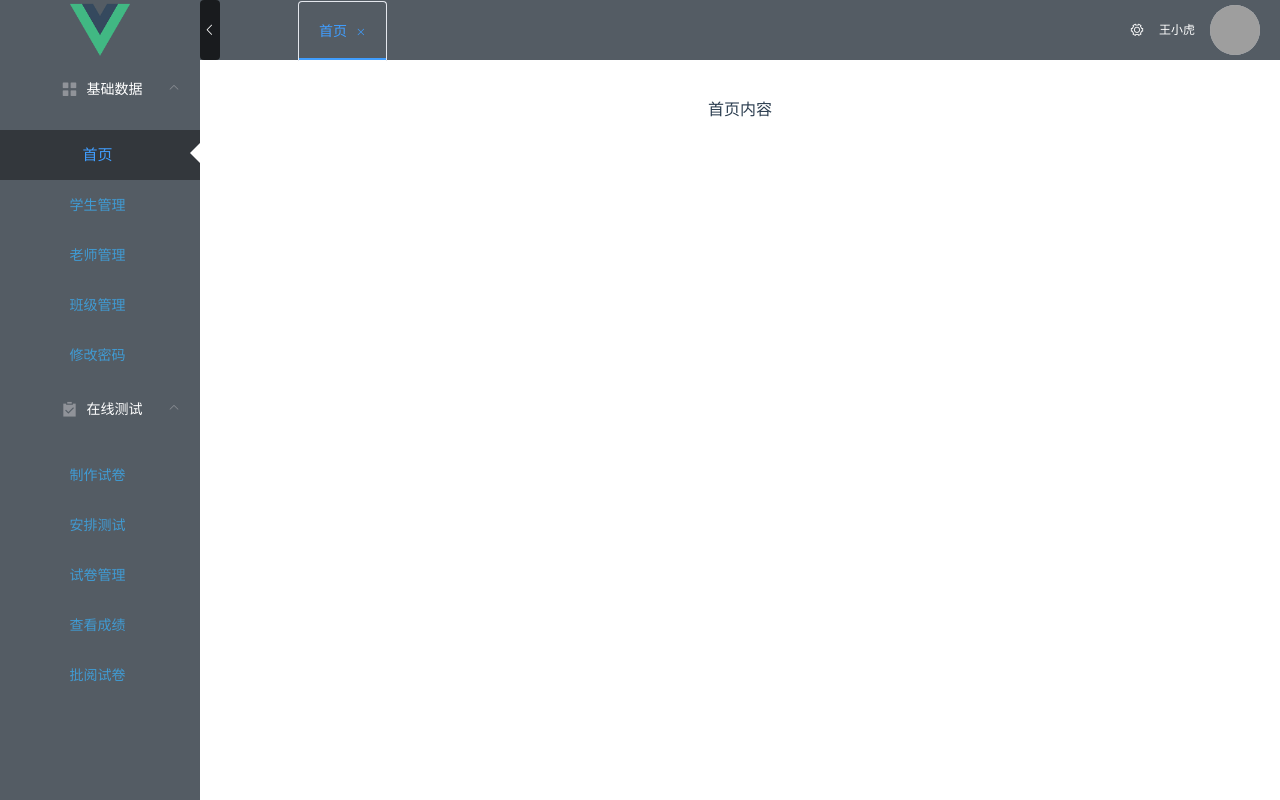
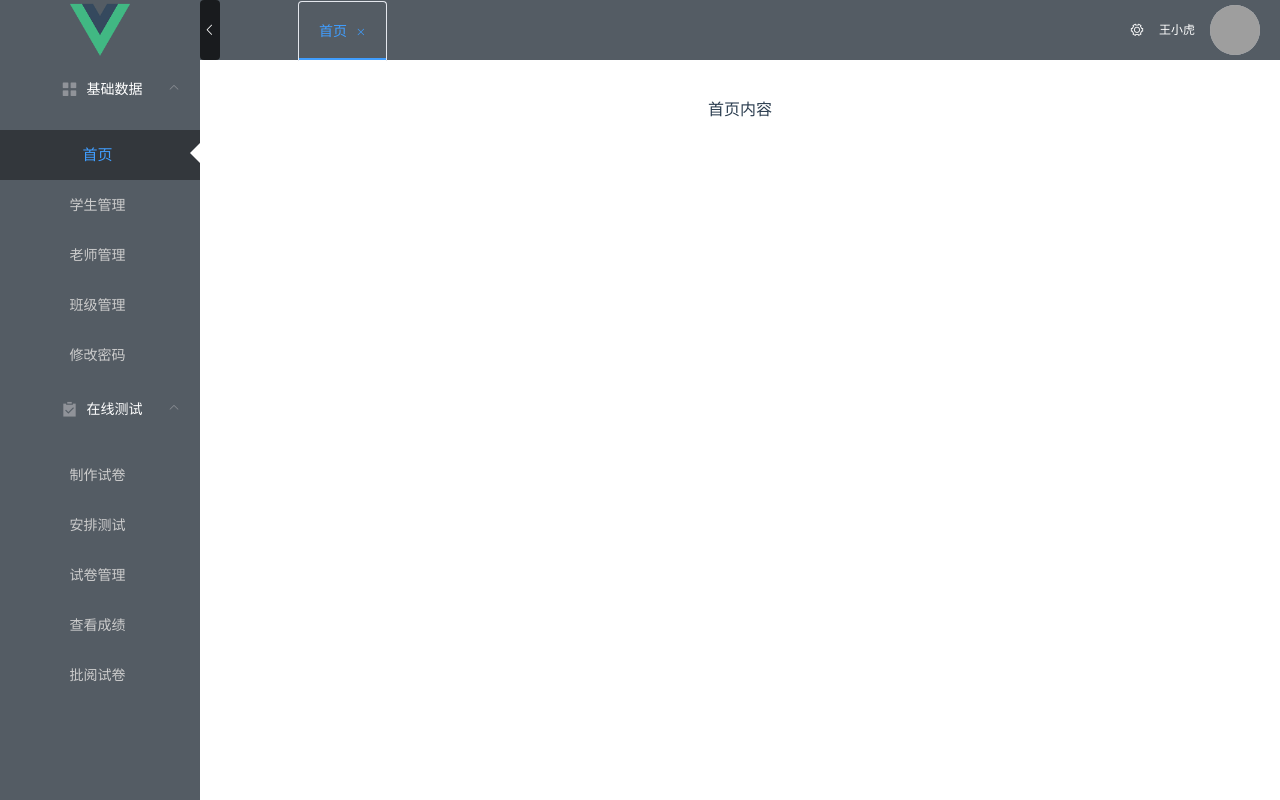
Before and after one commit to mishili/vue-zxwy-cli, a Vue app: page /home in a window 1280 px wide. Built offline with nearby package versions, Linux system fonts and the light colour scheme; grey boxes are pictures that could not be loaded.

Commit message:
Update Home.vue

```diff
--- a/src/views/Home.vue
+++ b/src/views/Home.vue
@@ -317,7 +317,7 @@ export default {
   .menu_a {
     /deep/ a {
       display: block;
-      color: #409bd3;
+      color: #ccc;
       &.router-link-exact-active {
         &.router-link-active {
           position: relative;
```
